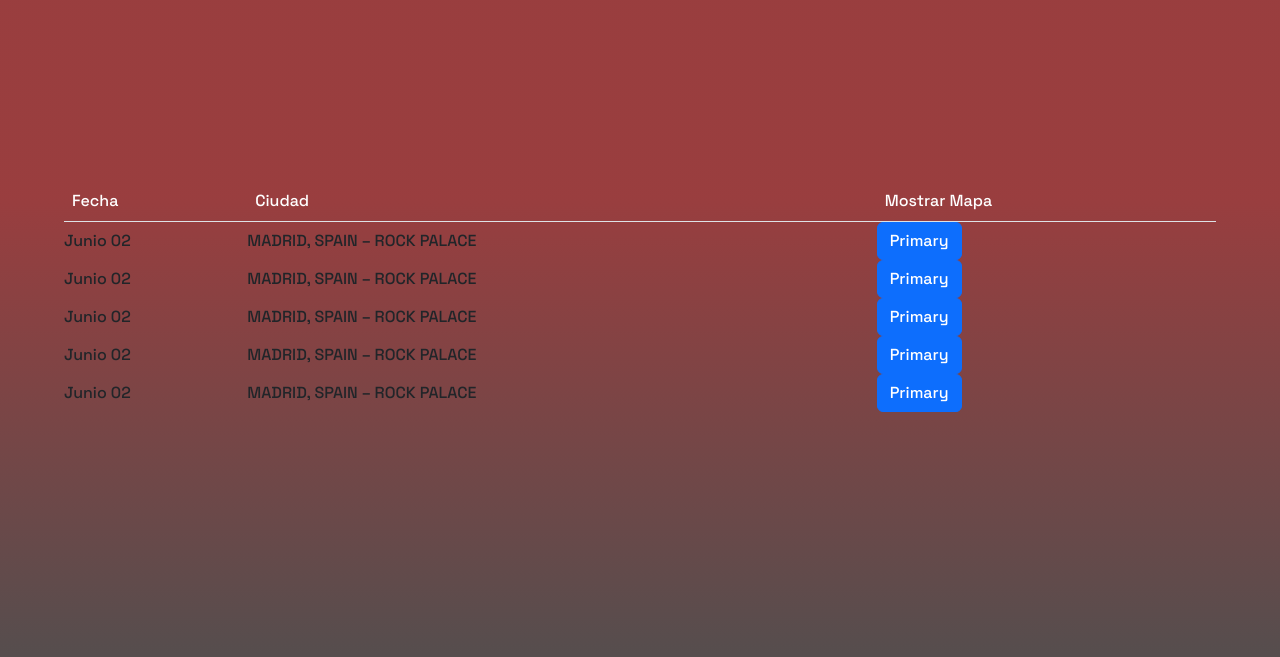
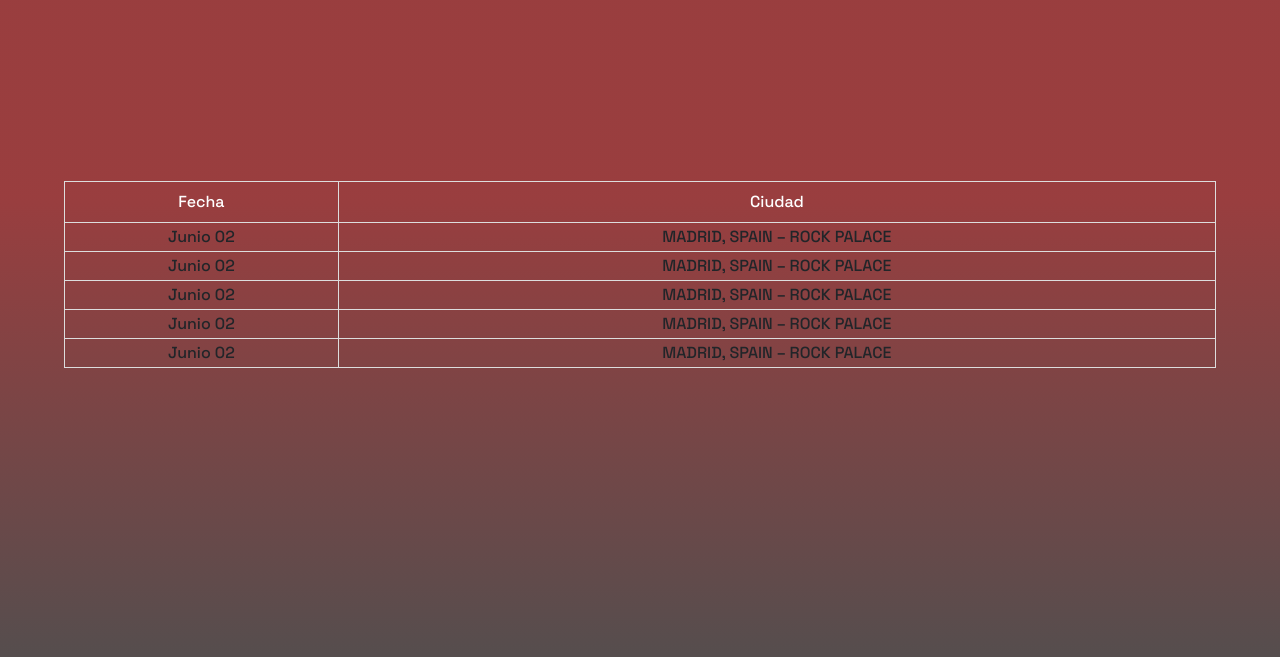
Before and after one commit to CbedoyaRamirez/1280Almas.github.io, a plain HTML site: page tour.html in a window 1280 px wide. Shown: the part 99-756 px from the top of the page. Drawn offline with nearby package versions, Linux system fonts and the light colour scheme.

Commit message:
ajustes tabla

```diff
--- a/css/styles.css
+++ b/css/styles.css
@@ -257,6 +257,17 @@ body {
 
 /* Pagina Tour */
 
+table, th, td
+{
+    border: solid 1px #ddd;
+    border-collapse: collapse;
+    padding: 2px 3px;
+    text-align: center;
+}
+th {
+    font-weight:bold;
+}
+
 .tour {
   width: 80%;
   display: flex;
--- a/js/tour.js
+++ b/js/tour.js
@@ -8,7 +8,7 @@ async function obtenerTour() {
     }).then(data => {
         data.forEach(tour => {
             const row = document.createElement('tr')
-            row.innerHTML +=  `<td>${tour.fecha}</td> <td>${tour.ciudad}</td> <button type="button" class="btn btn-primary">Primary</button> `;
+            row.innerHTML +=  `<td>${tour.fecha}</td> <td>${tour.ciudad}</td>`;
             tabla.appendChild(row);
         })
     })
--- a/tour.html
+++ b/tour.html
@@ -48,11 +48,7 @@
             <thead>
                 <td>Fecha</td>
                 <td>Ciudad</td>
-                <td>Mostrar Mapa</td>
             </thead>
-            <tbody>
-
-            </tbody>
         </table>
     </main>
 
```
